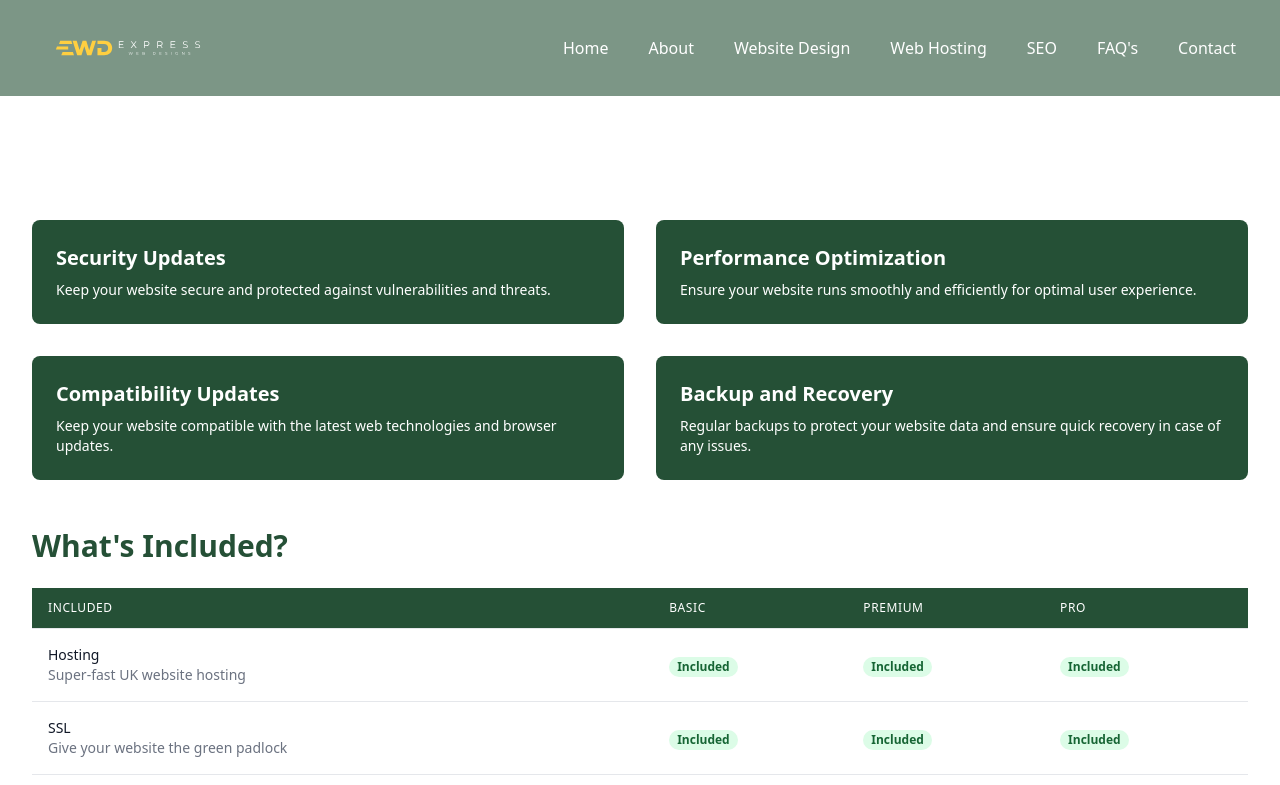
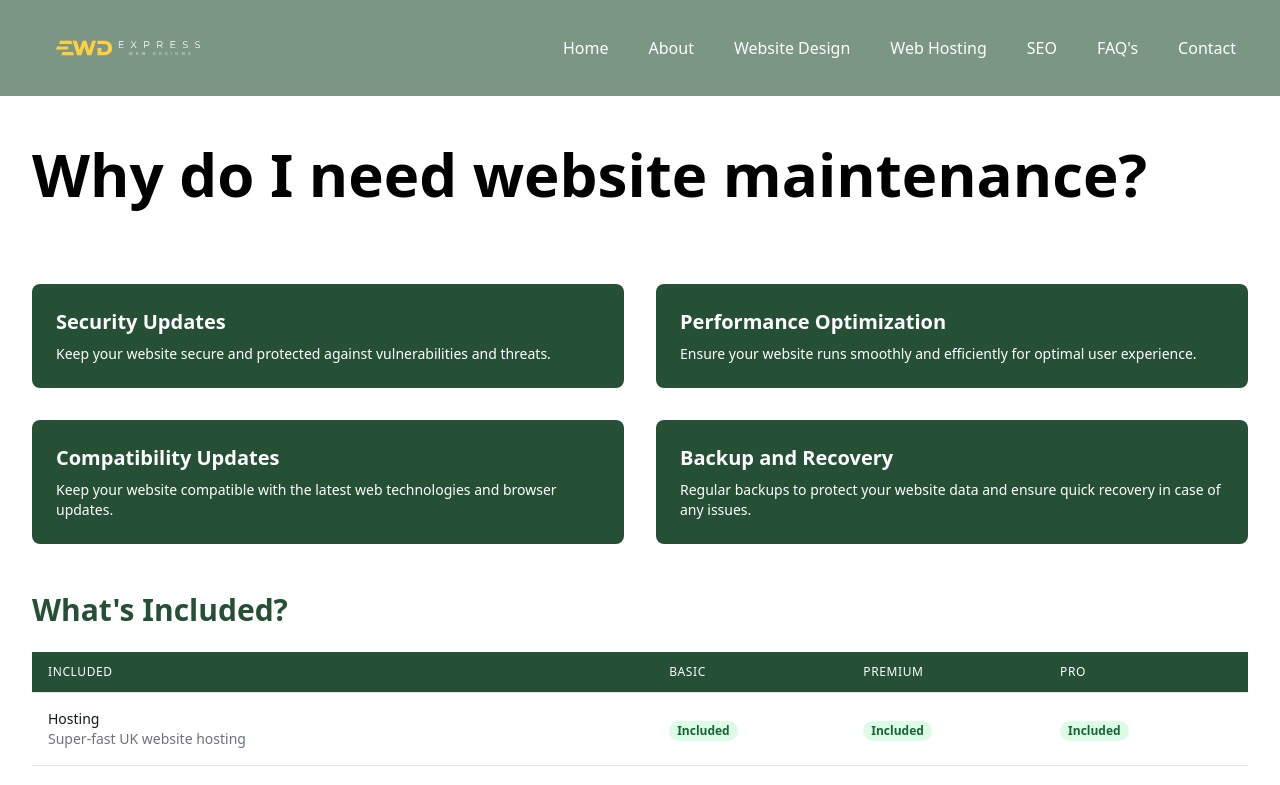
Before and after one commit to jdm1991/final-express, a Next.js app: page /webHosting in a window 1280 px wide. Shown: the top 785 px of the page. Built offline with nearby package versions, Linux system fonts and the light colour scheme.

Commit message:
Web Hosting page

```diff
--- a/src/app/webHosting/page.jsx
+++ b/src/app/webHosting/page.jsx
@@ -2,7 +2,7 @@ export default function WebHosting() {
   return (
     <div className="bg-white min-h-screen pt-16 sm:pt-24">
       <div className="max-w-7xl mx-auto px-4 sm:px-6 lg:px-8 py-8 sm:py-12">
-        <h1 className="text-3xl sm:text-4xl md:text-5xl lg:text-6xl font-bold mb-4 text-white">
+        <h1 className="text-3xl sm:text-4xl md:text-5xl lg:text-6xl font-bold mb-12 sm:mb-16 lg:mb-20 text-black">
           Why do I need website maintenance?
         </h1>
 
```
